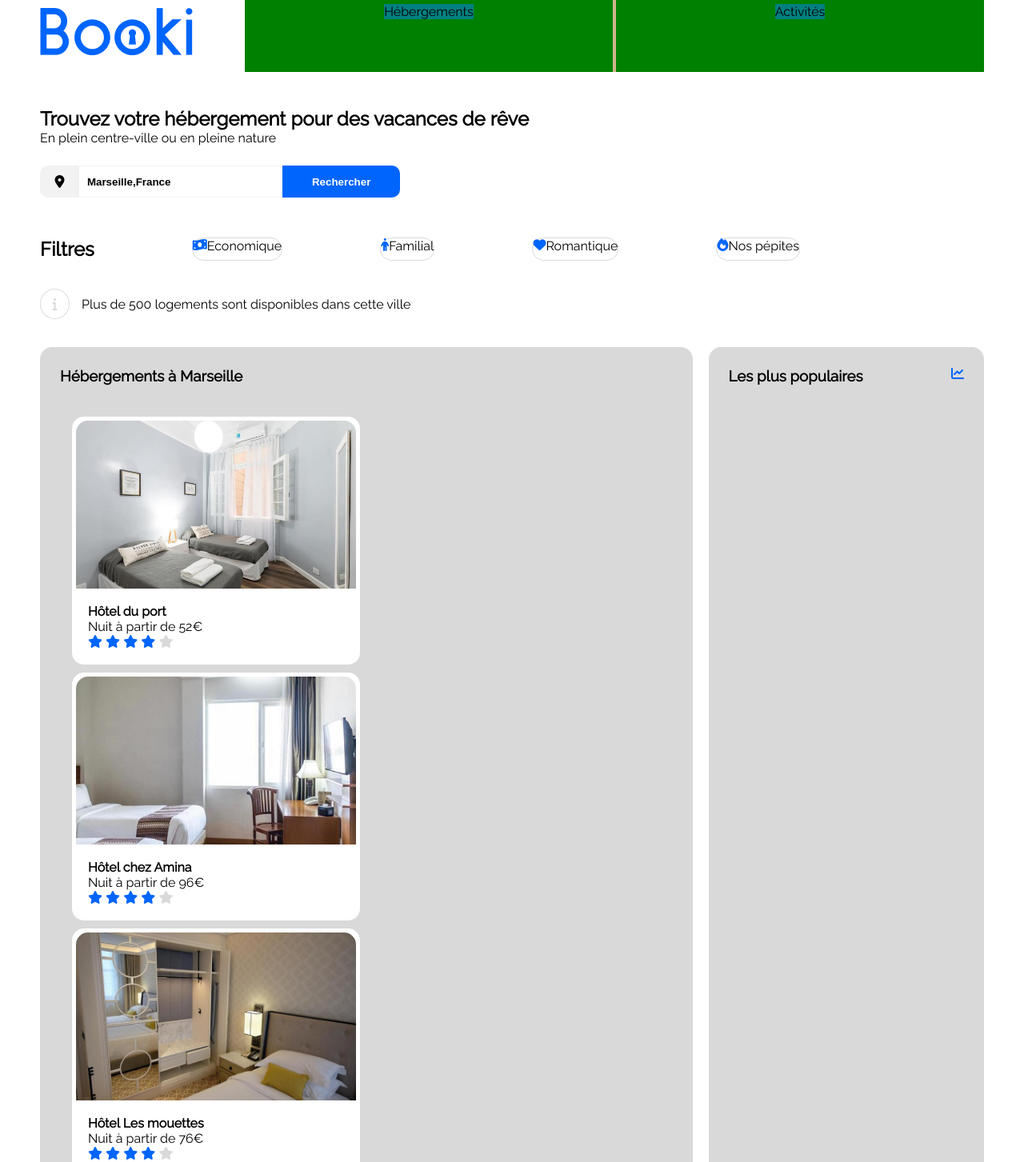
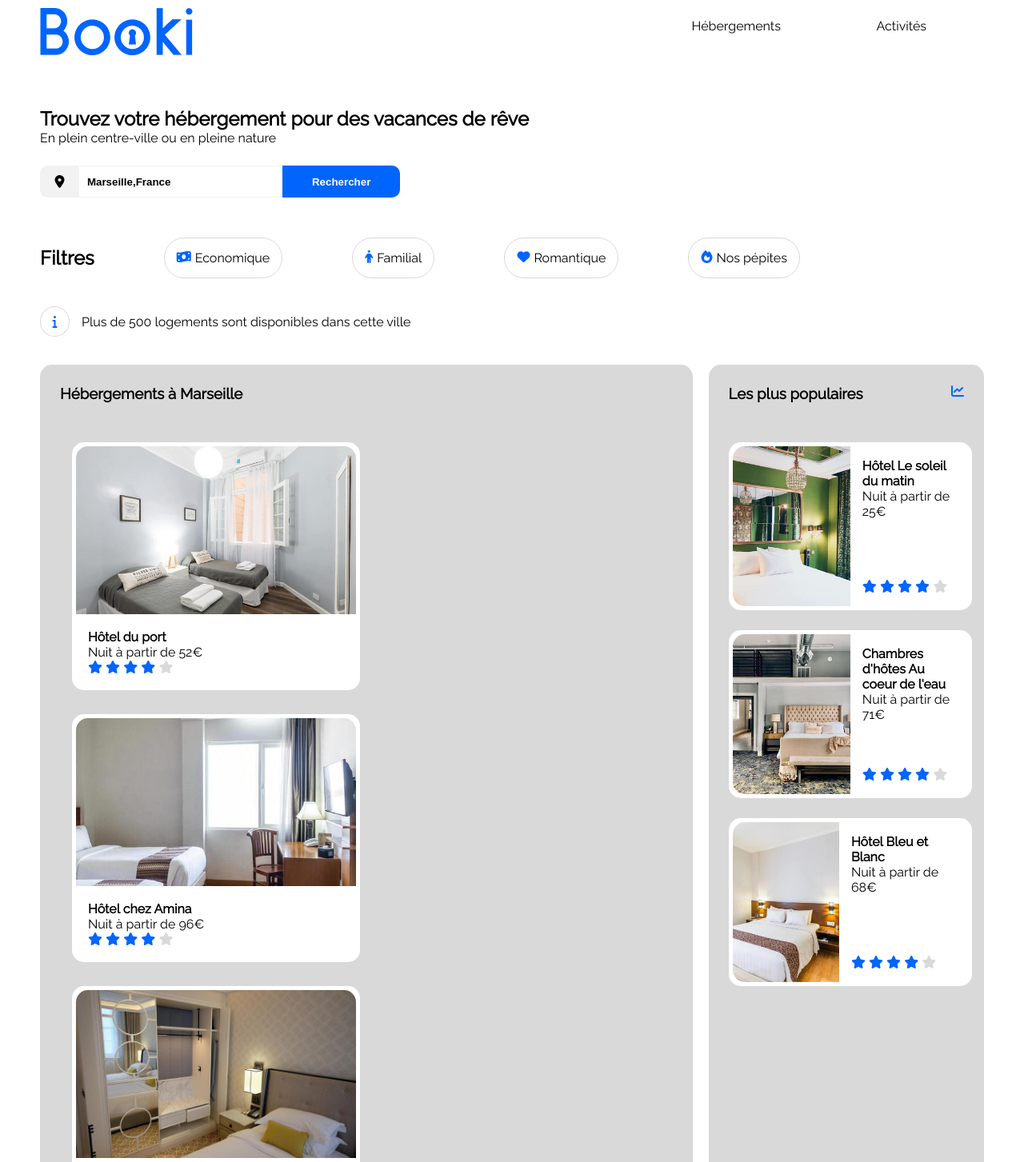
Before and after one commit to Zaisuru/DevWeb_OpenClassrooms, a plain HTML site: page Booki/index.html in a window 1280 px wide. Shown: the top 1453 px of the page at 80% size. Drawn offline with Linux system fonts and the light colour scheme.

Commit message:
Desktop OK

```diff
--- a/Booki/index.html
+++ b/Booki/index.html
@@ -2,7 +2,7 @@
 <html lang="fr">
 <head>
     <meta charset="UTF-8">
-    <link rel="stylesheet" href="style.css">
+    <link rel="stylesheet" href="style.css" media="screen">
     <link rel="preconnect" href="https://fonts.googleapis.com">
     <link rel="preconnect" href="https://fonts.gstatic.com" crossorigin>
     <link href="https://fonts.googleapis.com/css2?family=Raleway" rel="stylesheet">
@@ -13,7 +13,7 @@
 </head>
 <body>
     <header>
-        <div id="wrapper">
+        <div id="header_container">
                 <img src="image/logo/Booki.png" alt="Logo Booki">
             <ul>
                 <li><a href="#">Hébergements</a></li>
@@ -146,11 +146,63 @@
                     </div>
                 </div>
             </div>
+            <p id="Hebergement_Suite">Afficher plus</p>
         </div>
         <div id="Populaires">
             <div id="Populaires_title">
                 <h3>Les plus populaires</h3>
                 <i class="fa-solid fa-chart-line"></i>
+            </div>
+            <div id="populaire_container">
+                <div class="populaire_card">
+                    <img src="image/hebergements/emile-guillemot.jpg">
+                    <div class="populaire_card_text">
+                        <div class="populaire_text_title">
+                            <h4>Hôtel Le soleil du matin</h4>
+                            <p>Nuit à partir de 25€</p>
+                        </div>
+                        <div class="populaire_star">
+                            <i class="fa-solid fa-star"></i>
+                            <i class="fa-solid fa-star"></i>
+                            <i class="fa-solid fa-star"></i>
+                            <i class="fa-solid fa-star"></i>
+                            <i class="fa-solid fa-star no-select"></i>
+                        </div>
+                    </div>
+                </div>
+                <div class="populaire_card">
+                    <img src="image/hebergements/aw-creative.jpg">
+                    <div class="populaire_card_text">
+                        <div class="populaire_text_title">
+                            <h4>Chambres d'hôtes Au coeur de l'eau</h4>
+                            <p>Nuit à partir de 71€</p>
+                        </div>
+                        <div class="populaire_star">
+                            <i class="fa-solid fa-star"></i>
+                            <i class="fa-solid fa-star"></i>
+                            <i class="fa-solid fa-star"></i>
+                            <i class="fa-solid fa-star"></i>
+                            <i class="fa-solid fa-star no-select"></i>
+                        </div>
+                    </div>
+                </div>
+
+                <div class="populaire_card">
+                    <img src="image/hebergements/febrian-zakaria2.jpg">
+                    <div class="populaire_card_text">
+                        <div class="populaire_text_title">
+                            <h4>Hôtel Bleu et Blanc</h4>
+                            <p>Nuit à partir de 68€</p>
+                        </div>
+                        <div class="populaire_star">
+                            <i class="fa-solid fa-star"></i>
+                            <i class="fa-solid fa-star"></i>
+                            <i class="fa-solid fa-star"></i>
+                            <i class="fa-solid fa-star"></i>
+                            <i class="fa-solid fa-star no-select"></i>
+                        </div>
+                    </div>
+                </div>
             </div>
         </div>
     </section>
--- a/Booki/style.css
+++ b/Booki/style.css
@@ -1,180 +1,256 @@
     /* GENERAL */
-*{
+    * {
         margin: 0;
         padding: 0;
     }
-body{
+
+    body {
         font-family: Raleway, sans-serif;
     }
-a{
+
+    a {
         text-decoration: none;
         color: black;
     }
+
     /* HEADER */
-header{
+    header {
         margin: 0 50px;
     }
-header img{
+
+    header img {
         margin: 10px auto;
     }
-header ul{
+
+    header ul {
         float: right;
-    background-color: tan;
+        display: flex;
+        width: 35%;
+        height: 65px;
+        list-style-type: none;
     }
-header ul li{
-    display: inline-block;
-    background-color: green;
-    width: 450px;
-    height: 80px;
-    text-align: center;
+
+    header ul li {
+        margin: 0;
+        padding: 0;
+        display: flex;
+        width: 100%;
+        height: 100%;
     }
-header ul li a{
-    background-color: teal;
+
+    header ul li a {
+        display: flex;
+        align-items: center;
+        justify-content: center;
+        height: 100%;
+        width: 100%;
     }
-header ul li a:hover{
+
+    header ul li a:hover {
         color: #0065FC;
+        border-top: 2px solid #0065FC;
     }
 
     /* BANNER */
-#Banner{
+    #Banner {
         margin: 50px 50px;
     }
-#Banner_msg{
+
+    #Banner_msg {
         margin: 25px 0;
     }
-#Search{
+
+    #Search {
         display: flex;
         border-radius: 10px;
         width: 450px;
         height: 40px;
         overflow: hidden;
     }
-#search_icons{
+
+    #search_icons {
         width: 50px;
         background-color: #F2F2F2;
         display: flex;
         align-items: center;
         justify-content: center;
     }
-input[type=text],input[type=submit]{
+
+    input[type=text], input[type=submit] {
         border: none;
         font-weight: bold;
     }
-input[type=text]{
+
+    input[type=text] {
         width: 250px;
         padding-left: 10px;
         border-top: 1px solid #F2F2F2;
         border-bottom: 1px solid #F2F2F2;
     }
-input[type=submit]{
+
+    input[type=submit] {
         color: white;
         background-color: #0065FC;
         width: 150px;
     }
+
     /* FILTER */
-#Filters{
+    #Filters {
         margin: 25px 50px;
     }
-#Filters_container{
+
+    #Filters_container {
         display: flex;
         justify-content: space-between;
         width: 950px;
+        align-items: center;
     }
-.Filters_card{
+
+    .Filters_card {
         display: flex;
         border: 1px solid #D9D9D9;
         border-radius: 25px;
+        padding: 15px;
     }
-.Filters_card .fa-solid{
+
+    .Filters_card .fa-solid {
         color: #0065FC;
+        margin-right: 5px;
     }
-.Filters_card:hover{
+
+    .Filters_card:hover {
         background-color: #DEEBFF;
     }
-#Filters_Msg{
+
+    #Filters_Msg {
         display: flex;
         margin: 35px 0;
         align-items: center;
     }
 
-.fa-info{
+    .fa-info {
         border: 1px solid #D9D9D9;
         padding: 10px;
         width: 15px;
         text-align: center;
         border-radius: 50%;
-    color: #D9D9D9;
+        color: #0065FC;
     }
-#Filters_Msg p{
+
+    #Filters_Msg p {
         margin-left: 15px;
     }
 
     /* HEBERGEMENT */
-#Herbegement{
+    #Herbegement {
         display: flex;
         margin: 25px 50px;
     }
-#Hebergements_container, #Populaires{
+
+    #Hebergements_container, #Populaires {
         background-color: #D9D9D9;
         border-radius: 15px;
         padding: 25px;
     }
-#Hebergements_container{
+
+    #Hebergements_container {
         width: 65%;
     }
-#Hebergements_container h3{
+
+    #Hebergements_container h3 {
         margin-bottom: 35px;
     }
-#Hebergements_card_container{
+
+    #Hebergements_card_container {
         display: flex;
         flex-wrap: wrap;
     }
-.hebergements_card{
+
+    .hebergements_card {
         width: 350px;
         height: 300px;
-    margin: 5px 15px;
+        margin: 15px 15px;
         overflow: hidden;
         border-radius: 15px;
         padding: 5px;
         background-color: #fff;
     }
-.hebergements_card img{
+
+    .hebergements_card img {
         width: 100%;
         height: 70%;
         object-fit: cover;
         border-top-right-radius: 15px;
         border-top-left-radius: 15px;
     }
-.hebergements_text{
+
+    .hebergements_text {
         padding: 15px;
     }
-#Populaires{
+    #Hebergement_Suite{
+        font-weight: bold;
+        margin-top: 35px;
+    }
+
+    #Populaires {
         margin-left: 20px;
         width: 25%;
     }
-#Populaires_title{
+
+    #Populaires_title {
         display: flex;
         justify-content: space-between;
     }
-.fa-chart-line,.fa-star{
+
+    .fa-chart-line, .fa-star {
         color: #0065FC;
     }
-.no-select{
+
+    .no-select {
         color: #D9D9D9;
     }
 
+    #populaire_container{
+        margin: 50px 0;
+    }
+    .populaire_card{
+        display: flex;
+        width: 100%;
+        height: 200px;
+        background-color: #fff;
+        padding: 5px;
+        border-radius: 15px;
+        overflow: hidden;
+        margin: 25px 0;
+    }
+    .populaire_card img{
+        width: 50%;
+        object-fit: cover;
+        border-top-left-radius: 15px;
+        border-bottom-left-radius: 15px;
+    }
+    .populaire_card_text{
+        display: flex;
+        padding: 15px;
+        flex-direction: column;
+        justify-content: space-between;
+    }
+
     /* ACTIVITIES */
-#Activities{
+    #Activities {
         margin: 50px 50px;
     }
-#Activities h3{
+
+    #Activities h3 {
         margin: 35px 15px;
     }
-#activites_card_container{
+
+    #activites_card_container {
         display: flex;
         justify-content: space-between;
     }
-.activities_card{
+
+    .activities_card {
         width: 380px;
         height: 470px;
         overflow: hidden;
@@ -182,31 +258,35 @@ input[type=submit]{
         box-shadow: 5px 5px 10px #D9D9D9;
         border-radius: 15px;
     }
-.activities_card img{
+
+    .activities_card img {
         height: 85%;
         width: 100%;
         position: center;
         object-fit: cover;
     }
-.activities_text{
+
+    .activities_text {
         font-weight: bold;
         padding: 20px;
     }
 
     /* FOOTER*/
-footer{
+    footer {
         margin: 0 50px;
         display: flex;
         justify-content: space-around;
         background-color: #D9D9D9;
     }
-.list_footer{
+
+    .list_footer {
         margin: 15px 0;
     }
-.list_footer h4, ul li{
+
+    .list_footer h4, ul li {
         padding: 5px;
     }
 
-.list_footer ul{
+    .list_footer ul {
         list-style-type: none;
     }
```
Lines whose indentation alone changed are shown as unchanged.
